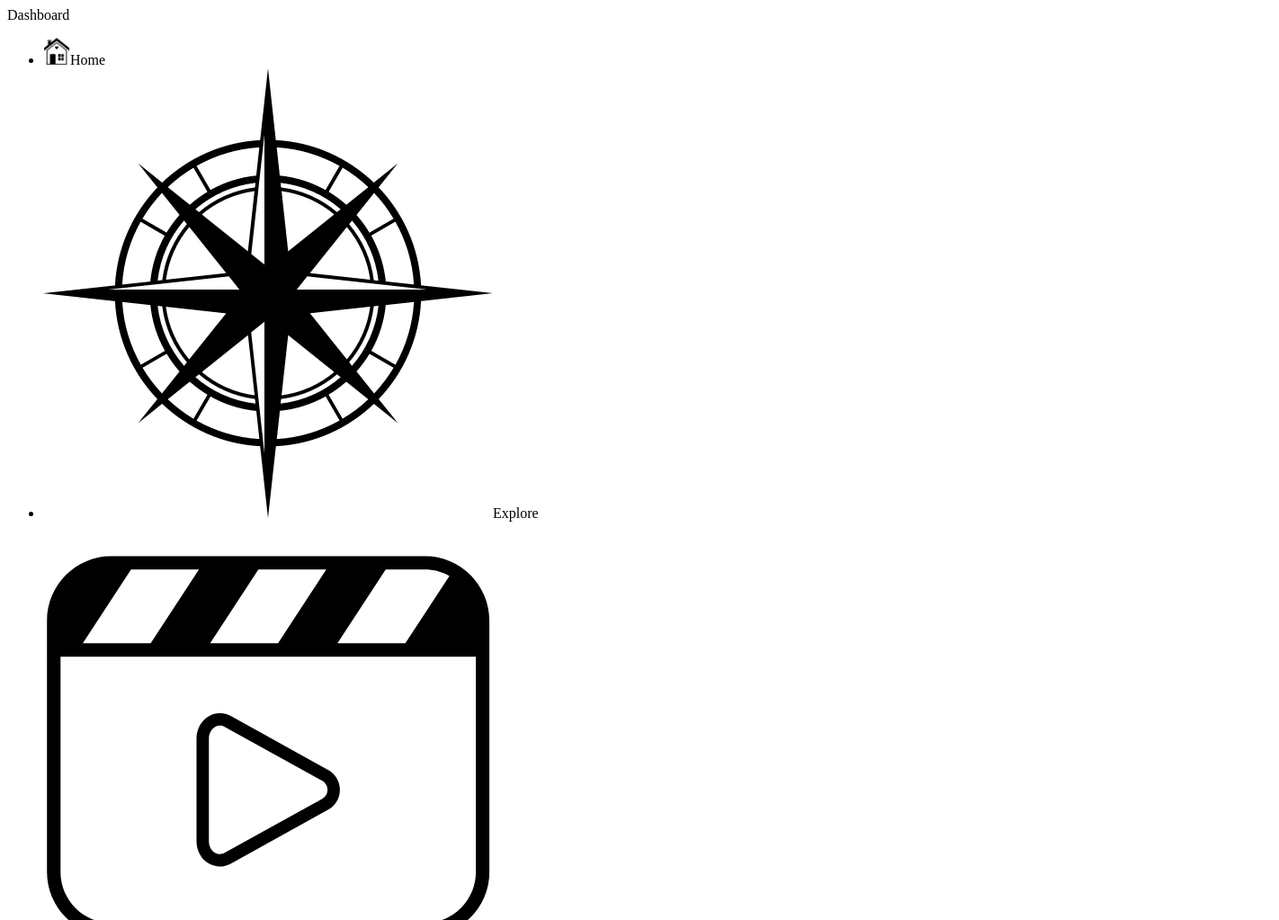
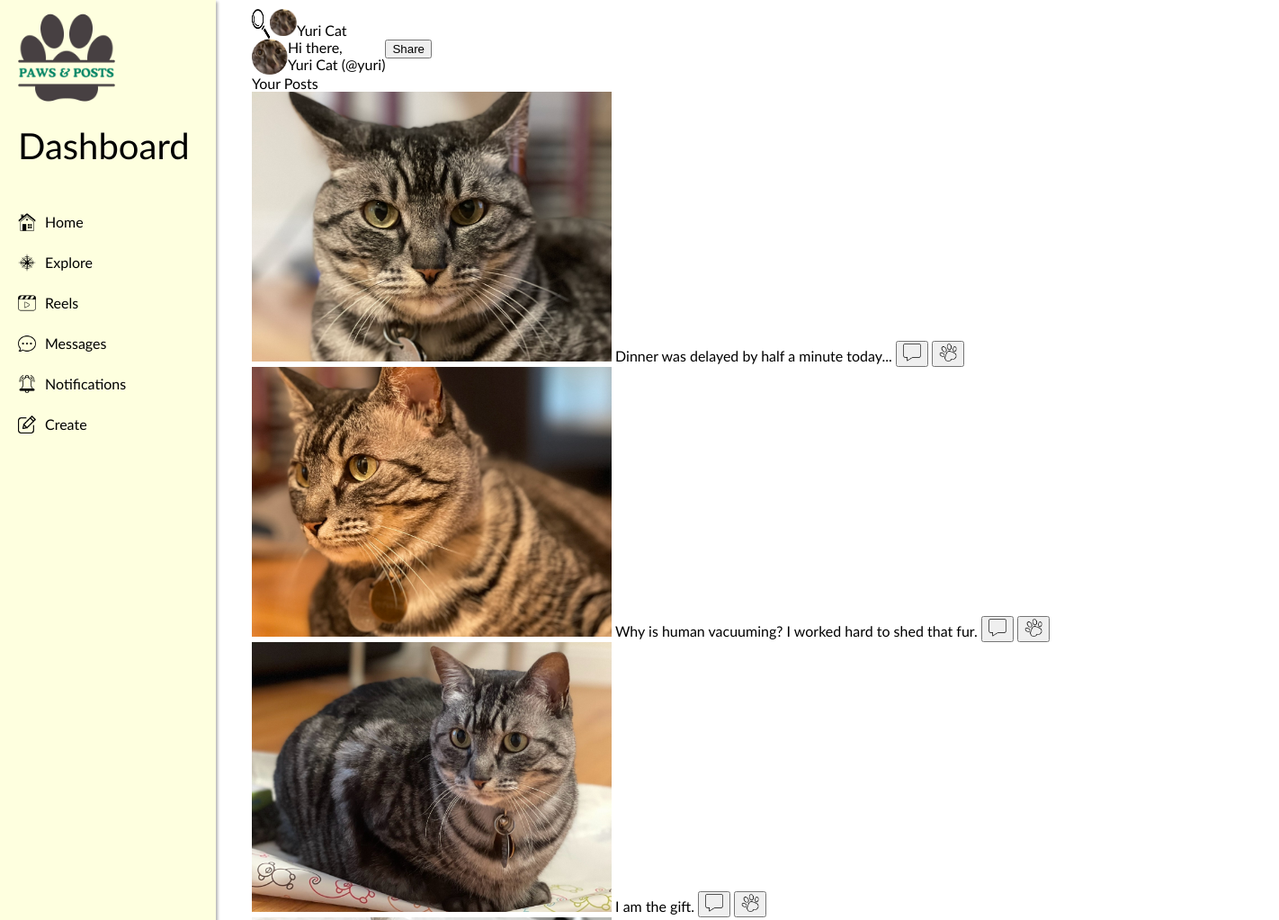
Before and after one commit to brigette1/Paws-Posts-Dashboard, a plain HTML site: page index.html in a window 1280 px wide. Shown: the top 1023 px of the page at 90% size, 1422 px wide, since content can reach past the window. Drawn offline with Linux system fonts and the light colour scheme.

Commit message:
Edit CSS
Edited navigation sidebar and menu at the top.

```diff
--- a/index.html
+++ b/index.html
@@ -4,46 +4,106 @@
     <meta charset="UTF-8">
     <meta name="viewport" content="width=device-width, initial-scale=1.0">
     <title>P&P Yuri's Dashboard</title>
+    <link rel="stylesheet" href="styles.css">
 </head>
 
 <body>
+    <div class="left">
         <div class="navigation">
+            <div class="nav-header">
+                <img src="logo.png" alt="paws & posts logo" class="logo-img">
                 <div class="dashboard">Dashboard</div>
+            </div>
             <ul id="navigation">
-            <li><img src="home.png" width="30px">Home</li>
-            <li><img src="explore.png">Explore</li>
-            <li><img src="reels.png">Reels</li>
-            <li><img src="messages.png">Messages</li>
-            <li><img src="notifications.png">Notifications</li>
-            <li><img src="create.png">Create</li>
+                <li>
+                    <img src="home.png" class="nav-icon">
+                    <div class="nav-text">Home</div>
+                </li>
+                <li>
+                    <img src="explore.png"  class="nav-icon">
+                    <div class="nav-text">Explore</div>
+                </li>
+                <li>
+                    <img src="reels.png"  class="nav-icon">
+                    <div class="nav-text">Reels</div>
+                </li>
+                <li>
+                    <img src="messages.png"  class="nav-icon">
+                    <div class="nav-text">Messages</div>
+                </li>
+                <li>
+                    <img src="notifications.png"  class="nav-icon">
+                    <div class="nav-text">Notifications</div>
+                </li>
+                <li>
+                    <img src="create.png"  class="nav-icon">
+                    <nav class="nav-text">Create</nav>
+                </li>
             </ul>
         </div>
+    </div>
 
+    <div class="right">
         <div class="toolbar">
-        <img src="search.png"/>
-        <span class="profile"><img src="yuri.png" alt="profile picture">Yuri Cat</span>
+            <div class="top">
+                <img src="search.png" class="search-img"/>
+                <span class="profile"><img src="yuri.png" alt="profile picture" class="corner-prof-pic">Yuri Cat</span>
+            </div>
+            <div class="bottom">
                 <div class="intro">
-            <img src="yuri.png" alt="profile picture">
+                    <img src="yuri.png" alt="profile picture" class="intro-prof-pic
+                    ">
+                    <div class="intro-text">
                         <span class="intro-greet">Hi there,</span>
                         <span class="intro-profile">Yuri Cat (@yuri)</span>
                     </div>
+                </div>
                 <div class="social">
-            <button class="share">Share</button>
+                    <button id="share">Share</button>
                 </div>
             </div>
-
+        </div>
         <div class="posts">
             <span class="your-posts">Your Posts</span>
             <div class="all-posts">
-            <div class="post-one post"><img src="late-dinner.jpg" alt="cat disappointed with late dinner">Dinner was delayed by half a minute today...<img src="comments.png"><img src="likes.png"></div>
-            <div class="post-two post"><img src="why-vacuum.jpg" alt="cat disappointed that you're vacuuming">Why is human vacuuming? I worked hard to shed that fur.<img src="comments.png"><img src="likes.png"></div>
-            <div class="post-three post"><img src="gift.jpg" alt="cat is the gift">I am the gift.<img src="comments.png"><img src="likes.png"></div>
-            <div class="post-four post"><img src="dreaming.jpg" alt="cat dreaming">Dreaming of world domination...one nap at a time.<img src="comments.png"><img src="likes.png"></div>
-            <div class="post-five post"><img src="pov.jpg" alt="wake up hooman">POV it's 5:03am and I'm hungry.<img src="comments.png"><img src="likes.png"></div>
-            <div class="post-six post"><img src="plotting.jpg" alt="cat plotting">Plotting feathered conquests from the comfort of my bed.<img src="comments.png"><img src="likes.png"></div>
+                <div class="post-one post">
+                    <img src="late-dinner.jpg" alt="cat disappointed with late dinner" class="user-image">
+                    Dinner was delayed by half a minute today...
+                    <button><img src="comments.png" class="comment-icon"></button>
+                    <button><img src="likes.png" class="likes-icon"></button>
+                </div>
+                <div class="post-two post">
+                    <img src="why-vacuum.jpg" alt="cat disappointed that you're vacuuming" class="user-image">
+                    Why is human vacuuming? I worked hard to shed that fur.
+                    <button><img src="comments.png" class="comment-icon"></button>
+                    <button><img src="likes.png" class="likes-icon"></button>
+                </div>
+                <div class="post-three post">
+                    <img src="gift.jpg" alt="cat is the gift" class="user-image">
+                    I am the gift.
+                    <button><img src="comments.png" class="comment-icon"></button>
+                    <button><img src="likes.png" class="likes-icon"></button>
+                </div>
+                <div class="post-four post">
+                    <img src="dreaming.jpg" alt="cat dreaming" class="user-image">
+                    Dreaming of world domination...one nap at a time.
+                    <button><img src="comments.png" class="comment-icon"></button>
+                    <button><img src="likes.png" class="likes-icon"></button>
+                </div>
+                <div class="post-five post">
+                    <img src="pov.jpg" alt="wake up hooman" class="user-image">
+                    POV it's 5:03am and I'm hungry.
+                    <button><img src="comments.png" class="comment-icon"></button>
+                    <button><img src="likes.png" class="likes-icon"></button>
+                </div>
+                <div class="post-six post">
+                    <img src="plotting.jpg" alt="cat plotting" class="user-image">
+                    Plotting feathered conquests from the comfort of my bed.
+                    <button><img src="comments.png" class="comment-icon"></button>
+                    <button><img src="likes.png" class="likes-icon"></button>
                 </div>
             </div>
-
+        </div>
         <div class="announcements">
             <div span="title-announcement">Announcements</span>
             <div class="announcement-posts">
@@ -61,7 +121,6 @@
                 </div>
             </div>
         </div>
-
         <div class="trending">
             <div class="suggested-profile">
                 <img src="bunny.png" alt="bunny">
@@ -92,6 +151,7 @@
                 </div>
             </div>
         </div>
+    </div>
 
 </body>
 </html>
--- a/styles.css
+++ b/styles.css
@@ -0,0 +1,109 @@
+body {
+    display: flex;
+    flex-direction: row;
+    font-family: 'Trebuchet MS', 'Lucida Sans Unicode', 'Lucida Grande', 'Lucida Sans', Arial, sans-serif;
+    margin: 0;
+}
+
+li {
+    list-style-type: none;
+}
+
+.left  {
+    background: rgb(254, 255, 223);
+    width: 15rem;
+    -webkit-box-shadow: 2px 2px 3px 0px rgba(0,0,0,0.31);
+    box-shadow: 2px 2px 3px 0px rgba(0,0,0,0.31);
+}
+
+.navigation {
+    display: flex;
+    flex-direction: column;
+    padding: 10px 40px 30px 20px;
+}
+
+.nav-header {
+    display: flex;
+    flex-direction: column;
+    align-content: center;
+}
+
+.dashboard {
+    font-size: 2.5em;
+    margin: 20px 0px 20px 0px;
+}
+
+#navigation {
+    padding-inline: 0;
+}
+
+#navigation li {
+    margin: 15px 0px 25px 0px;
+    display: flex;
+    flex-direction: row;
+}
+
+.nav-text {
+    font-size: 1em;
+}
+
+.right {
+    margin: 10px 30px 10px 40px;
+    display: flex;
+    flex-direction: column;
+}
+
+.toolbar {
+    display: flex;
+    flex-direction: column;
+}
+
+.top {
+    display: flex;
+    flex-direction: row;
+}
+
+.bottom {
+    display: flex;
+    flex-direction: row;
+}
+
+.intro {
+    display: flex;
+    flex-direction: row;
+}
+
+.intro-text {
+    display: flex;
+    flex-direction: column;
+}
+
+/* images */
+
+.logo-img {
+    width: 60%;
+    height: 60%;
+}
+
+.nav-icon {
+    width: 20px;
+    margin-right: 10px;
+}
+
+.search-img,
+.comment-icon,
+.likes-icon {
+    width: 20px;
+}
+
+.corner-prof-pic {
+    width: 30px;
+}
+
+.intro-prof-pic {
+    width: 40px;
+}
+
+.user-image {
+    width: 400px;
+}
```
Also changed, not shown: logo.png (added). Lines whose indentation alone changed are shown as unchanged.
